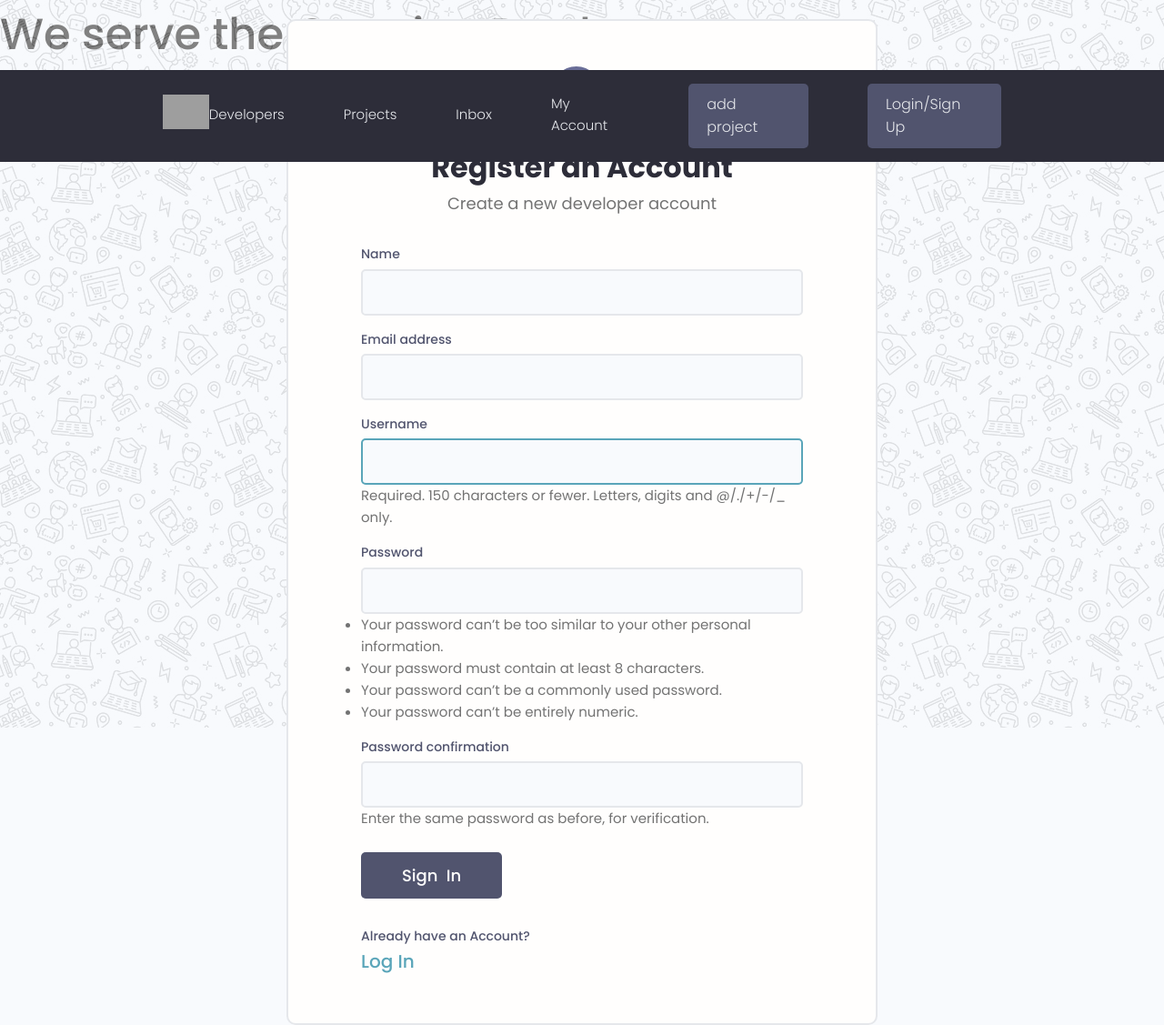
After one commit to SureshKhair/website, a Django app: page /register/ in a window 1280 px wide. The commit adds this page. Shown: the whole page at 91% size. Run offline with Django 3.2, Linux system fonts and the light colour scheme; some libraries are stand-ins or nearby versions; grey boxes are pictures that could not be loaded.

Commit message:
register added

```diff
--- a/project/static/uikit/app.js
+++ b/project/static/uikit/app.js
@@ -2,3 +2,12 @@
 document.addEventListener('DOMContentLoaded', function () {
   hljs.highlightAll();
 });
+
+let alertwrapper = document.querySelector('.alert')
+let alertclose = document.querySelector('.alert__close')
+
+if (alertwrapper){
+  alertclose.addEventListener('click',() =>
+    alertwrapper.style.display='none'
+  )
+}
--- a/project/views.py
+++ b/project/views.py
@@ -1,5 +1,6 @@
 from django.shortcuts import render,redirect
 from django.http import HttpResponse
+from django.contrib.auth.decorators import login_required
 from .models import Project
 from .forms import ProjectForm
 
@@ -14,6 +15,7 @@ def projects(request,pk):
     projectobj=Project.objects.get(id=pk)
     return render(request,'project/single-project.html',{'project':projectobj})
 
+@login_required(login_url='login')
 def createproject(request):
     form=ProjectForm()
 
@@ -26,7 +28,7 @@ def createproject(request):
     context={'form':form}
     return render(request,'project/project_form.html',context)
 
-
+@login_required(login_url='login')
 def updateproject(request,pk):
     project=Project.objects.get(id=pk)
     form=ProjectForm(instance=project)
@@ -40,6 +42,7 @@ def updateproject(request,pk):
     context={'form':form}
     return render(request,'project/project_form.html',context)
 
+@login_required(login_url='login')
 def deleteproject(request,pk):
     project=Project.objects.get(id=pk)
     if request.method == 'POST':
--- a/templates/main.html
+++ b/templates/main.html
@@ -24,6 +24,17 @@
 
     {% include 'navbar.html'%}
 
+  {% if messages %}
+  <ul class="messages">
+    {% for message in messages %}
+    <div class="alert alert--{{message.tags}}">
+      <p class="alert__message">{{message}}</p>
+      <button class=""></button>
+    </div>
+    {% endfor %}
+</ul>
+{% endif %}
+
     {% block content %}
 
 
@@ -32,4 +43,5 @@
 
 
 </body>
+<script src="{% static 'uikit/app.js' %}"></script>
 </html>
--- a/templates/navbar.html
+++ b/templates/navbar.html
@@ -18,7 +18,13 @@
           <li class="header__menuItem"><a href="">Inbox</a></li>
           <li class="header__menuItem"><a href="">My Account</a></li>
           <li class="header__menuItem"><a href="{% url 'create-project' %}" class="btn btn--sub">add project</a></li>
-          <li class="header__menuItem"><a href="login.html" class="btn btn--sub">Login/Sign Up</a></li>
+          {% if request.user.is_authenticated %}
+          <li class="header__menuItem"><a href="{% url 'logout' %}" class="btn btn--sub">Logout</a></li>
+          {% else %}
+          <li class="header__menuItem"><a href="{% url 'login' %}" class="btn btn--sub">Login/Sign Up</a></li>
+          {% endif %}
+
+
         </ul>
       </nav>
     </div>
--- a/users/apps.py
+++ b/users/apps.py
@@ -4,3 +4,7 @@ from django.apps import AppConfig
 class UsersConfig(AppConfig):
     default_auto_field = 'django.db.models.BigAutoField'
     name = 'users'
+
+
+    def ready(self):
+        import users.signals
--- /dev/null
+++ b/users/forms.py
@@ -0,0 +1,18 @@
+from django.forms import ModelForm, fields
+from django.contrib.auth.forms import UserCreationForm
+from django.contrib.auth.models import User
+
+class CustomUserCreationForm(UserCreationForm):
+    class Meta:
+        model=User
+        fields=['first_name','email','username','password1','password2']
+        labels={
+            'first_name':'Name',
+            }
+
+    def __init__(self,*args, **kwargs):
+        super(CustomUserCreationForm,self).__init__(*args, **kwargs)
+
+        #self.fields['title'].widget.attrs.update({'class':'input','placeholder':'Add Title'})
+        for name,field in self.fields.items():
+            field.widget.attrs.update({'class':'input'})
--- a/users/models.py
+++ b/users/models.py
@@ -1,6 +1,7 @@
 from django.db import models
 from django.contrib.auth.models import User
 import uuid
+
 
 # Create your models here.
 class Profile(models.Model):
@@ -22,7 +23,7 @@ class Profile(models.Model):
 
 
     def __str__(self):
-        return str(self.user.username)
+        return str(self.username)
 
 class Skill(models.Model):
     owner=models.ForeignKey(Profile,on_delete=models.CASCADE,null=True,blank=True)
--- /dev/null
+++ b/users/templates/users/login-register.html
@@ -0,0 +1,97 @@
+{% extends 'main.html' %}
+{% load static %}
+{% block content %}
+
+
+{% if page == 'register' %}
+
+<div class="auth">
+    <div class="card">
+      <div class="auth__header text-center">
+        <a href="/">
+          <img src="{% static 'images/icon.svg' %}" alt="icon" />
+        </a>
+        <h3>Register an Account</h3>
+        <p>Create a new developer account</p>
+      </div>
+
+      <form method="POST" action="{% url 'register' %}" class="form auth__form">
+        {% csrf_token %}
+        {% for field in form %}
+        <div class="form__field">
+            <label for="formInput#text">{{field.label}} </label>
+            {{field}}
+            {% if field.help_text %}
+            <small>{{field.help_text}}</small>
+            {% endif %}
+
+            {% for error in field.errors %}
+            <p style="color: red;">{{error}}</p>
+            {% endfor %}
+          </div>
+        {% endfor %}
+
+
+
+        <div class="auth__actions">
+          <input class="btn btn--sub btn--lg" type="submit" value="Sign  In" />
+        </div>
+      </form>
+      <div class="auth__alternative">
+        <p>Already have an Account?</p>
+        <a href="{% url 'login' %}">Log In</a>
+      </div>
+    </div>
+  </div>
+
+{% else %}
+
+<div class="auth">
+    <div class="card">
+      <div class="auth__header text-center">
+        <a href="/">
+          <img src="{% static 'images/icon.svg' %}" alt="icon" />
+        </a>
+        <h3>Account Login</h3>
+        <p>Hello Developer, Welcome Back!</p>
+      </div>
+
+      <form action="{% url 'login' %}" method="POST" class="form auth__form">
+        {% csrf_token %}
+        <!-- Input:username -->
+        <div class="form__field">
+          <label for="formInput#text">Username: </label>
+          <input
+            class="input input--text"
+            id="formInput#text"
+            type="text"
+            name="username"
+            placeholder="Enter your username..."
+          />
+        </div>
+
+        <!-- Input:Password -->
+        <div class="form__field">
+          <label for="formInput#password">Password: </label>
+          <input
+            class="input input--password"
+            id="formInput#passowrd"
+            type="password"
+            name="password"
+            placeholder="••••••••"
+          />
+        </div>
+        <div class="auth__actions">
+          <input class="btn btn--sub btn--lg" type="submit" value="Log In" />
+          <a href="forgetpassword.html">Forget Password?</a>
+        </div>
+      </form>
+      <div class="auth__alternative">
+        <p>Don’t have an Account?</p>
+        <a href="{% url 'register' %}">Sign Up</a>
+      </div>
+    </div>
+  </div>
+{% endif %}
+
+{% endblock content %}
--- a/users/urls.py
+++ b/users/urls.py
@@ -4,4 +4,8 @@ from . import views
 urlpatterns=[
     path('',views.profiles,name='profiles'),
     path('profile/<str:pk>/',views.userprofile,name='user-profile'),
+    path('login/',views.loginUser,name='login'),
+    path('logout/',views.logoutUser,name='logout'),
+    path('register/',views.registerUser,name='register'),
+
 ]
--- a/users/views.py
+++ b/users/views.py
@@ -1,7 +1,63 @@
-from django.shortcuts import render
-from .models import Profile,Skill
+from django.shortcuts import render,redirect
+from django.contrib.auth import login,authenticate, logout
+from django.contrib.auth.decorators import login_required
+from django.contrib import messages
+from django.contrib.auth.models import User
+from .models import Profile
+from .forms import CustomUserCreationForm
 
 # Create your views here.
+def loginUser(request):
+
+    page='login'
+
+    if request.user.is_authenticated:
+        return redirect('profiles')
+
+    if request.method == "POST":
+        username=request.POST['username']
+        password=request.POST['password']
+
+        try:
+            user=User.objects.get(username=username)
+        except:
+            messages.error(request,'Username Doesnt Exists')
+
+        user=authenticate(request,username=username,password=password)
+        if user is not None:
+            login(request,user)
+            return redirect('profiles')
+        else:
+            messages.error(request,'username or password is incorrect')
+    return render(request,'users/login-register.html')
+
+def logoutUser(request):
+    logout(request)
+    messages.info(request,'Users has logged out')
+    return redirect('login')
+
+def registerUser(request):
+    page='register'
+    form=CustomUserCreationForm
+
+    if request.method == "POST":
+        form=CustomUserCreationForm(request.POST)
+        if form.is_valid():
+            user=form.save(commit=False)
+            user.username=user.username.lower()
+            user.save()
+
+            messages.success(request,'Users Account was created')
+            login(request,user)
+            return redirect('profiles')
+        else:
+            messages.success(request,'An error occurred during registration')
+
+    context={'page':page,'form':form}
+    return render(request,'users/login-register.html',context)
+
+
+
 def profiles(request):
     profiles=Profile.objects.all()
     context={'profiles':profiles}
```
Also changed, not shown: templates/login.html (added, +67 -0 lines), templates/signup.html (added, +89 -0 lines), users/signals.py (added, +20 -0 lines), db.sqlite3, project/static/images/icon.svg (added), project/static/images/pattern.jpg (added).
